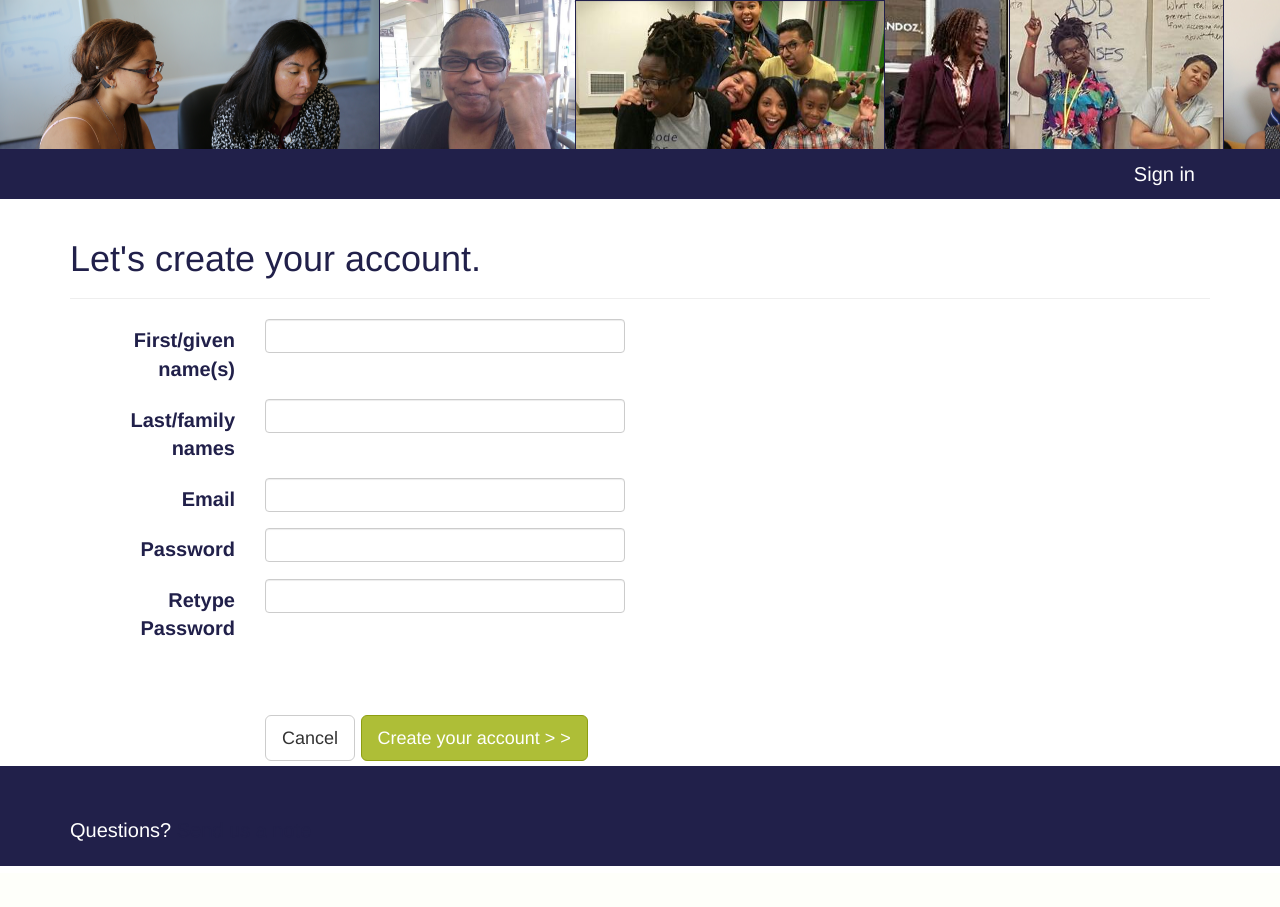
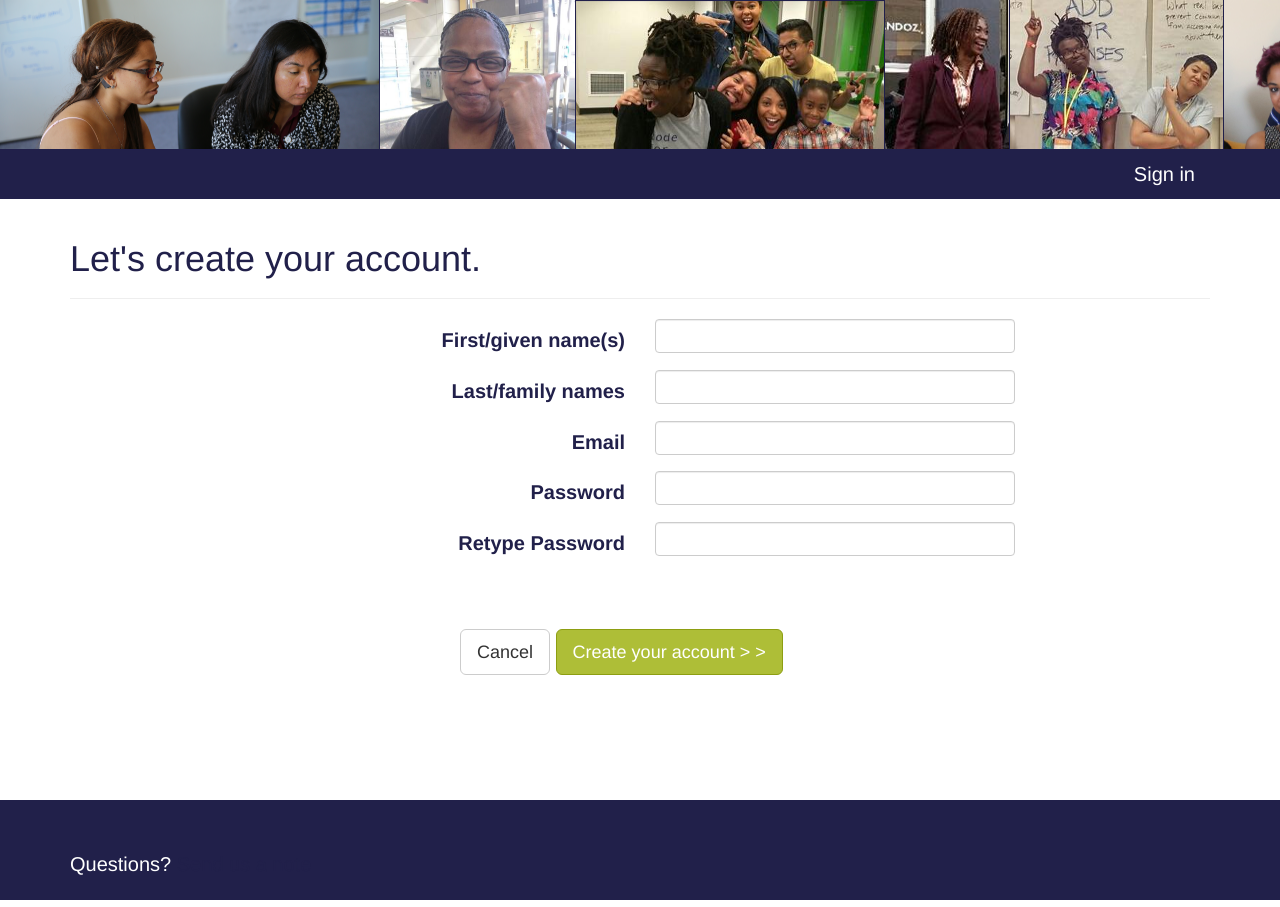
Before and after one commit to aliyarahman/fellowship_application_full, a Django app: template app/templates/app/create_account.html in a window 1280 px wide. Before the commit the page ends 866 px from the top, so only its background shows below. Run offline with Django 3.2, Linux system fonts and the light colour scheme; the template is opened without the code that fills it: values that come from a table or form of the project are taken from there, others are empty; parts of the project's set-up code (start-up, migrations or seed data) failed here and were passed over; some libraries are stand-ins or nearby versions.

Commit message:
Updated footer spacing

```diff
--- a/app/static/css/application.css
+++ b/app/static/css/application.css
@@ -14,7 +14,7 @@ body {
   height: auto !important;
   height: 100%;
   /* Negative indent footer by it's height */
-  margin: 0 auto -50px;
+  margin: 0 auto 0px;
 }
 
 .green-text {
--- a/app/templates/app/base.html
+++ b/app/templates/app/base.html
@@ -27,6 +27,7 @@
   </head>
 
   <body>
+    <div id="wrap">
 
       <div class="page-header">
         <div class="container"><h1><br><br><br></h1></div>
@@ -49,7 +50,7 @@
             <div class="collapse navbar-collapse">
 
               <ul class="nav navbar-nav">
-                <li class="btn-nav"><a href="{% url 'index' %}">Dashboard</a></li>
+                {% if user.is_authenticated %}<li class="btn-nav"><a href="{% url 'index' %}">Dashboard</a></li>{% endif %}
               </ul>
 
               <ul class="nav navbar-nav navbar-right">
@@ -83,9 +84,6 @@
             {% endfor %}
         {% endif %}
 
-
-
-        <div class="wrapper">
     	    {% block content %}
 
           {% endblock %}
--- a/app/templates/app/create_account.html
+++ b/app/templates/app/create_account.html
@@ -12,33 +12,33 @@
 <h1 class="nopadding">Let's create your account.</h1>
 <hr class="form">
     <div class="form-group"><!-- S -->
-      <label for="firstname" class="col-sm-2 control-label left">First/given name(s)</label>
+      <label for="firstname" class="col-sm-4 col-sm-offset-2 control-label left">First/given name(s)</label>
       <div class="col-xs-4">
       {% render_field form.first_name class+="form-control" %}
       </div>
     </div><!-- E -->
 
     <div class="form-group"><!-- S -->
-      <label for="lastname" class="col-sm-2 control-label left">Last/family names</label>
+      <label for="lastname" class="col-sm-4 col-sm-offset-2 control-label left">Last/family names</label>
       <div class="col-xs-4">
       {% render_field form.last_name class+="form-control" %}
       </div>
     </div><!-- E -->
 
     <div class="form-group"><!-- S -->
-      <label for="email" class="col-sm-2 control-label left">Email</label>
+      <label for="email" class="col-sm-4 col-sm-offset-2 control-label left">Email</label>
       <div class="col-xs-4">
       {% render_field form.email class+="form-control" %}
       </div>
     </div><!-- E -->
     <div class="form-group"><!-- S -->
-      <label for="password" class="col-sm-2 control-label left">Password</label>
+      <label for="password" class="col-sm-4 col-sm-offset-2 control-label left">Password</label>
       <div class="col-xs-4">
       {% render_field form.password class+="form-control" %}
       </div>
     </div><!-- E -->
     <div class="form-group"><!-- S -->
-      <label for="retypepassword" class="col-sm-2 control-label left">Retype Password</label>
+      <label for="retypepassword" class="col-sm-4 col-sm-offset-2 control-label left">Retype Password</label>
       <div class="col-xs-4">
       {% render_field form.retype_password class+="form-control" %}
       </div>
@@ -46,7 +46,7 @@
 
         <div class="form-group"><!-- S XXX-->
             <br><br>
-          <div class="col-xs-6 col-xs-offset-2">
+          <div class="col-xs-8 col-xs-offset-4">
             <button onClick='location.href="{% url 'index' %}' class="btn btn-lg btn-default">Cancel</button>
             <button id="next" type="submit" class="btn btn-lg btn-form btn-success">Create your account &gt; &gt;</button>
           </div><br><br><br>
--- a/app/templates/app/logged_out.html
+++ b/app/templates/app/logged_out.html
@@ -1,4 +1,4 @@
-{% extends "login_base.html" %}
+{% extends "base.html" %}
 {% block content %}
 
 	<h2>You've successfully logged out</h2>
--- a/app/templates/registration/login.html
+++ b/app/templates/registration/login.html
@@ -1,4 +1,4 @@
-{% extends "login_base.html" %}
+{% extends "base.html" %}
 {% load widget_tweaks %}
 {% block content %}
 
@@ -81,7 +81,7 @@
                     </div>
 
                     <div class="form-group">
-                      <div class="col-sm-offset-2 col-xs-4">
+                      <div class="col-sm-offset-2 col-xs-6">
                       	<a href="{% url 'forgot_password' %}" class="forgot">Forgot your password?</a>
                       </div>
                     </div>
```
